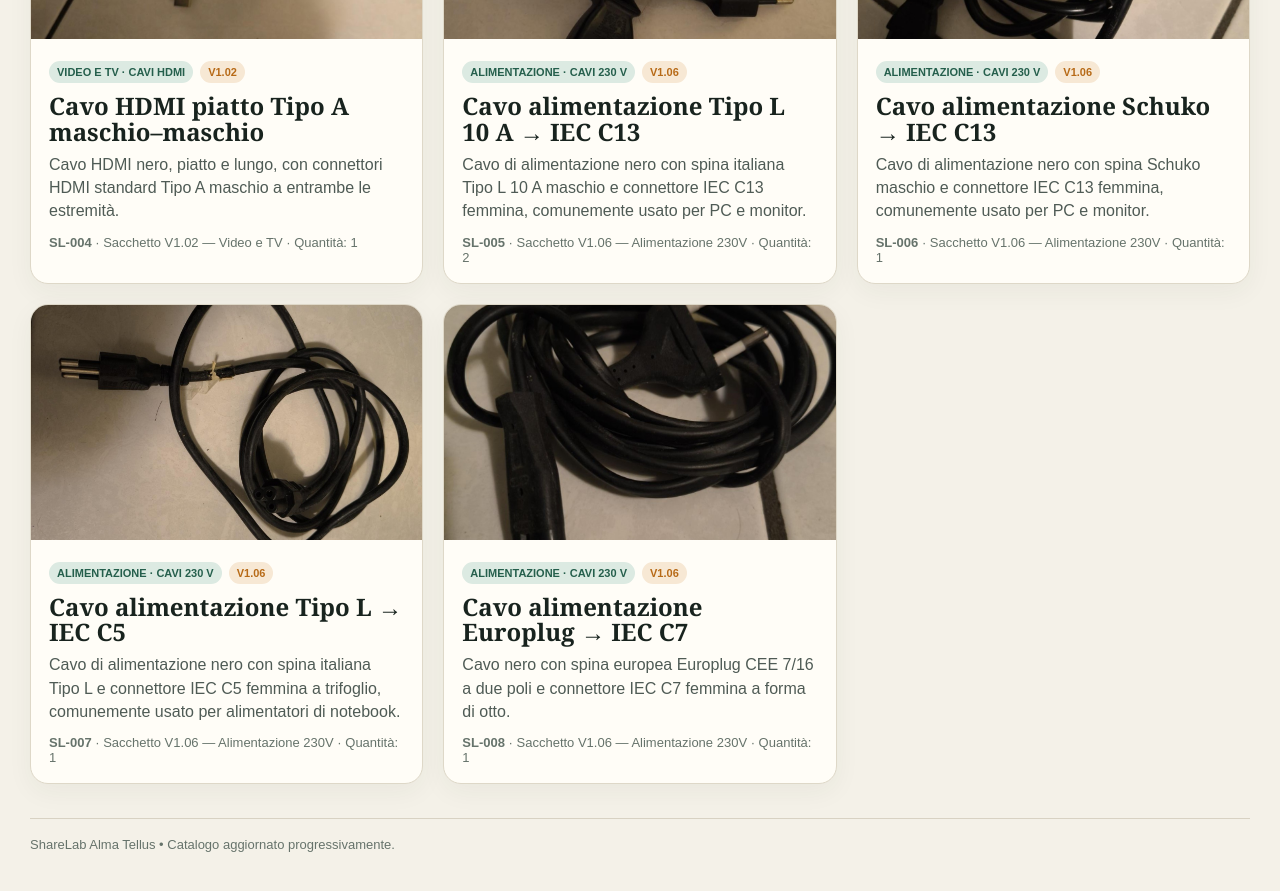
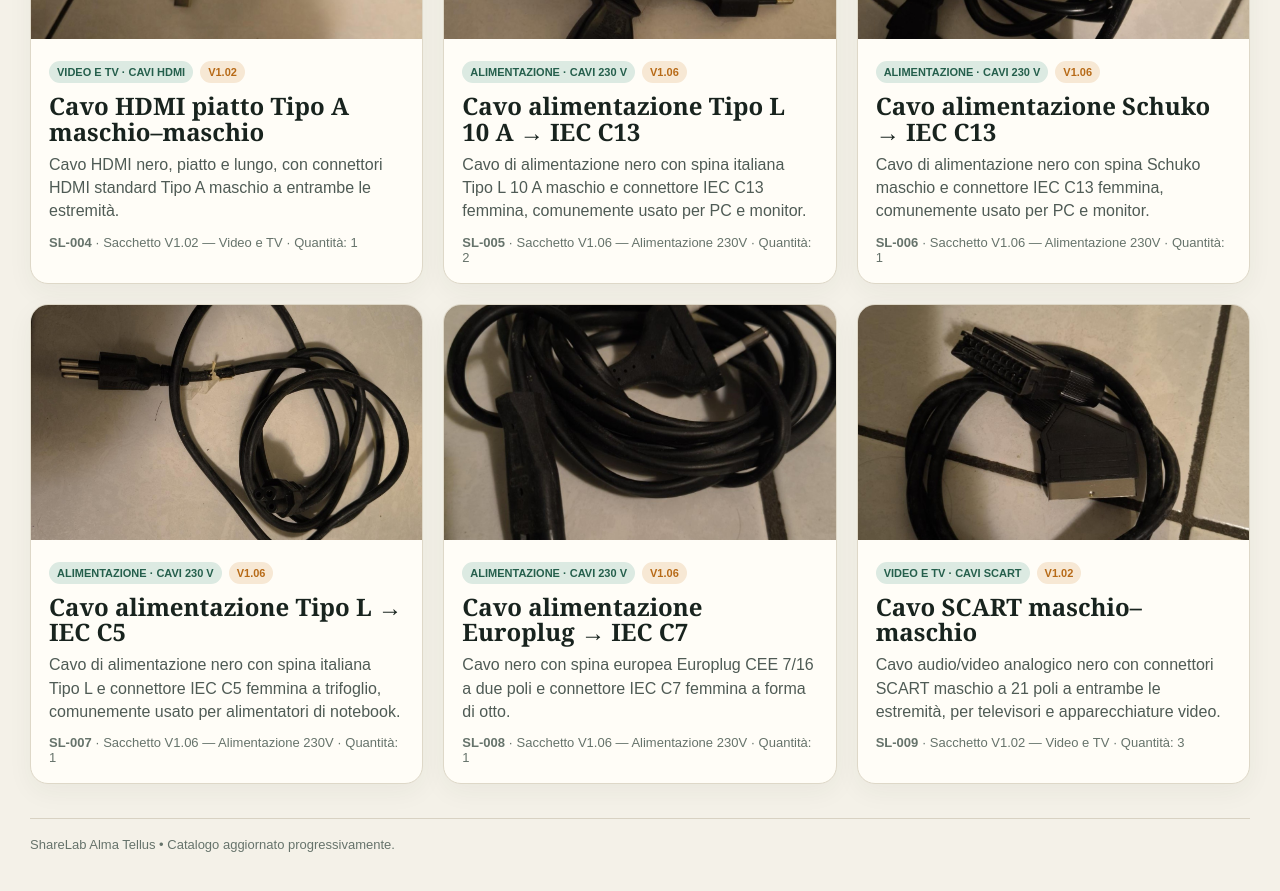
Before and after one commit to almatellus/almatellus.github.io, a Jekyll site: the page sharelab/index.html, which Jekyll copies as it is, in a window 1280 px wide and 900 px high, scrolled down 1214 px. Shown: the top 891 px of the window. Built offline with Jekyll 4.4.1, drawn with Linux system fonts in a browser that asks for light colours.

Commit message:
Add SL-009 SCART cable, quantity 3

```diff
--- a/sharelab/index.html
+++ b/sharelab/index.html
@@ -63,7 +63,8 @@ const ITEMS = [
   {code:'SL-005',name:'Cavo alimentazione Tipo L 10 A → IEC C13',category:'Alimentazione',subcategory:'Cavi 230 V',description:'Cavo di alimentazione nero con spina italiana Tipo L 10 A maschio e connettore IEC C13 femmina, comunemente usato per PC e monitor.',bag:'V1.06',bagName:'Alimentazione 230V',quantity:2,image:'/assets/sharelab/SL-005.jpg'},
   {code:'SL-006',name:'Cavo alimentazione Schuko → IEC C13',category:'Alimentazione',subcategory:'Cavi 230 V',description:'Cavo di alimentazione nero con spina Schuko maschio e connettore IEC C13 femmina, comunemente usato per PC e monitor.',bag:'V1.06',bagName:'Alimentazione 230V',quantity:1,image:'/assets/sharelab/SL-006.jpg'},
   {code:'SL-007',name:'Cavo alimentazione Tipo L → IEC C5',category:'Alimentazione',subcategory:'Cavi 230 V',description:'Cavo di alimentazione nero con spina italiana Tipo L e connettore IEC C5 femmina a trifoglio, comunemente usato per alimentatori di notebook.',bag:'V1.06',bagName:'Alimentazione 230V',quantity:1,image:'/assets/sharelab/SL-007.jpg'},
-  {code:'SL-008',name:'Cavo alimentazione Europlug → IEC C7',category:'Alimentazione',subcategory:'Cavi 230 V',description:'Cavo nero con spina europea Europlug CEE 7/16 a due poli e connettore IEC C7 femmina a forma di otto.',bag:'V1.06',bagName:'Alimentazione 230V',quantity:1,image:'/assets/sharelab/SL-008.jpg'}
+  {code:'SL-008',name:'Cavo alimentazione Europlug → IEC C7',category:'Alimentazione',subcategory:'Cavi 230 V',description:'Cavo nero con spina europea Europlug CEE 7/16 a due poli e connettore IEC C7 femmina a forma di otto.',bag:'V1.06',bagName:'Alimentazione 230V',quantity:1,image:'/assets/sharelab/SL-008.jpg'},
+  {code:'SL-009',name:'Cavo SCART maschio–maschio',category:'Video e TV',subcategory:'Cavi SCART',description:'Cavo audio/video analogico nero con connettori SCART maschio a 21 poli a entrambe le estremità, per televisori e apparecchiature video.',bag:'V1.02',bagName:'Video e TV',quantity:3,image:'/assets/sharelab/SL-009.jpg'}
 ];
 const $=s=>document.querySelector(s),q=$('#q'),cat=$('#cat'),bag=$('#bag'),grid=$('#grid'),count=$('#count'),empty=$('#empty'),light=$('#light'),big=$('#big');
 const esc=s=>String(s).replace(/[&<>"']/g,c=>({'&':'&amp;','<':'&lt;','>':'&gt;','"':'&quot;',"'":'&#39;'}[c]));
```
Also changed, not shown: assets/sharelab/SL-009.jpg (added).
